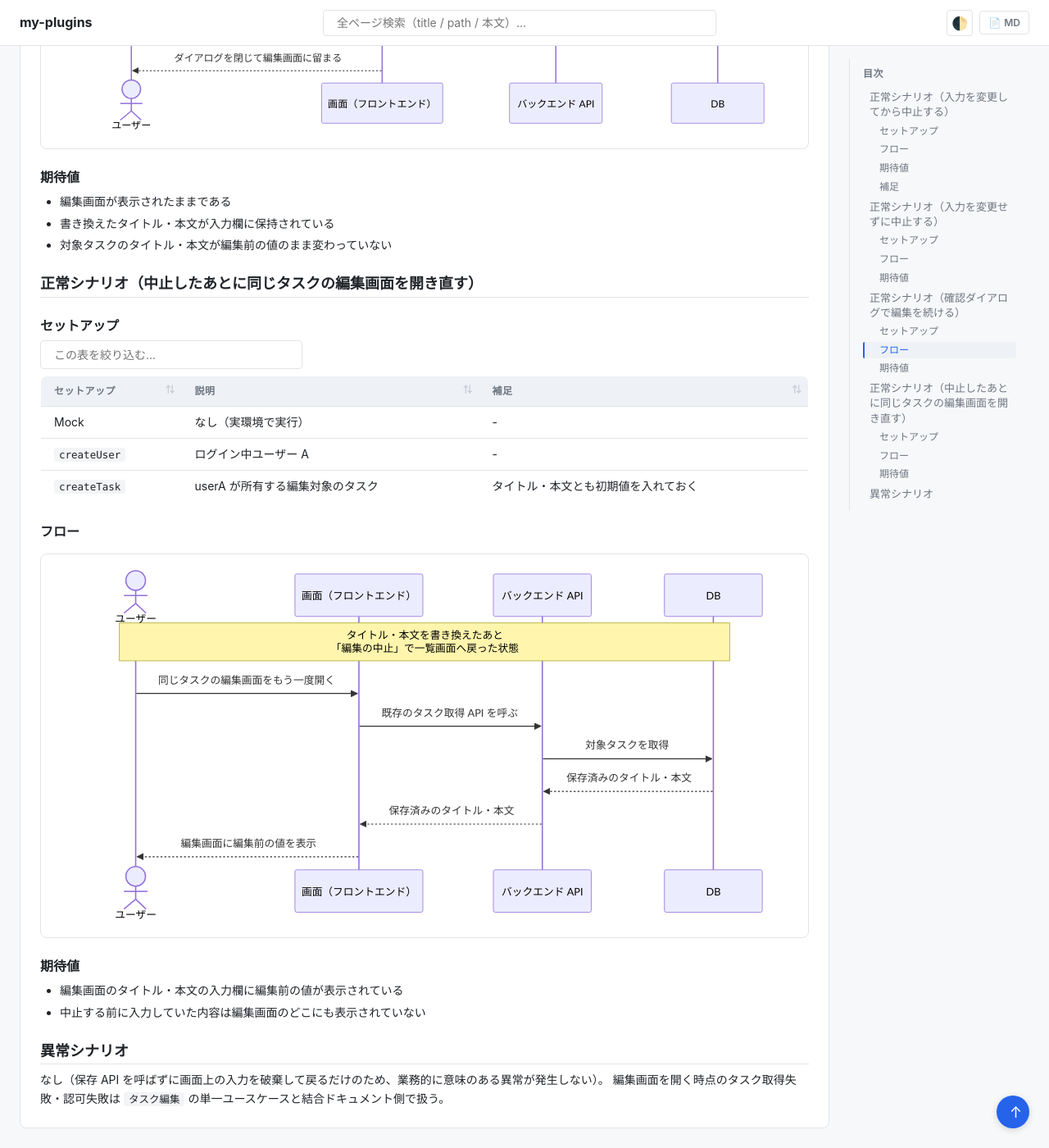
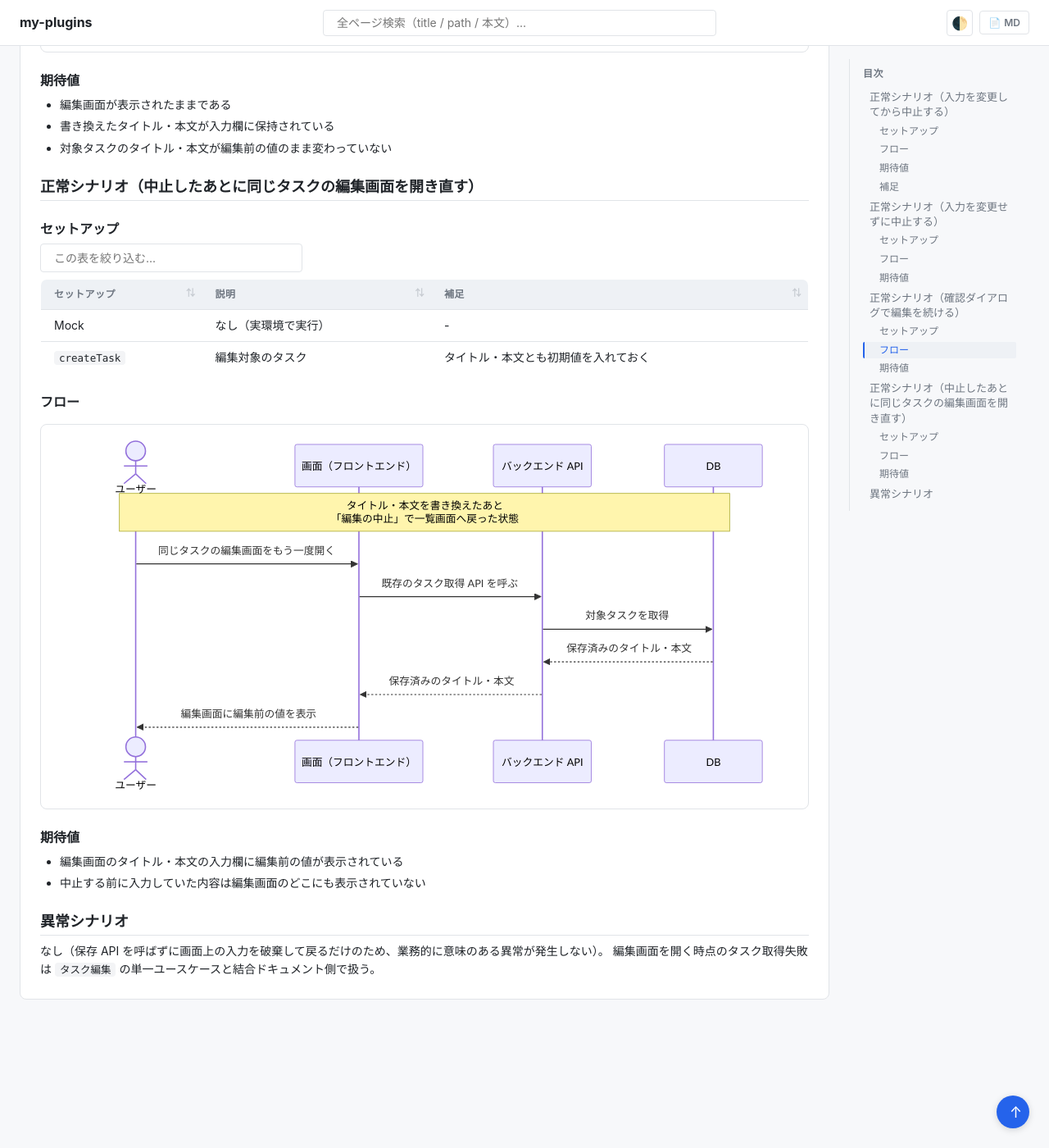
Before and after one commit to shuhei1101/ai-monitor-e2e, a Jekyll site: the page built from docs/wiki/設計図/シナリオ/単一ユースケース/タスク編集の中止.md, in a window 1280 px wide and 1400 px high, scrolled down 3315 px. Shown: the whole window at 82% size. Built offline with Jekyll 4.4.1, drawn with Linux system fonts in a browser that asks for light colours; our own code applies the rules of GitHub Pages for plain Markdown files; some of the changed text lies outside the part shown.

Commit message:
タスク編集の中止単一シナリオのセットアップと対応テストファイルを修正

```diff
--- a/docs/wiki/設計図/シナリオ/単一ユースケース/タスク編集の中止.md
+++ b/docs/wiki/設計図/シナリオ/単一ユースケース/タスク編集の中止.md
@@ -3,7 +3,7 @@
 タスク編集画面を開いているユーザーが、入力した変更を保存せずに編集を中止してタスク一覧画面へ戻る単一ユースケース。
 保存 API を呼ばずに画面上の入力内容だけを破棄するため、対象タスクの内容は編集前のまま保持される。
 
-- 対応テストファイル: `tests/e2e/単一ユースケース/task_edit_cancel.spec.ts`
+- 対応テストファイル: `tests/e2e/single_usecase/test_task_edit_cancel.py`
 
 ## 正常シナリオ（入力を変更してから中止する）
 
@@ -12,8 +12,7 @@
 | セットアップ | 説明 | 補足 |
 | --- | --- | --- |
 | Mock | なし（実環境で実行） | - |
-| `createUser` | ログイン中ユーザー A | - |
-| `createTask` | userA が所有する編集対象のタスク | タイトル・本文とも初期値を入れておく |
+| `createTask` | 編集対象のタスク | タイトル・本文とも初期値を入れておく |
 
 ### フロー
 
@@ -56,8 +55,7 @@
 | セットアップ | 説明 | 補足 |
 | --- | --- | --- |
 | Mock | なし（実環境で実行） | - |
-| `createUser` | ログイン中ユーザー A | - |
-| `createTask` | userA が所有する編集対象のタスク | タイトル・本文とも初期値を入れておく |
+| `createTask` | 編集対象のタスク | タイトル・本文とも初期値を入れておく |
 
 ### フロー
 
@@ -92,8 +90,7 @@
 | セットアップ | 説明 | 補足 |
 | --- | --- | --- |
 | Mock | なし（実環境で実行） | - |
-| `createUser` | ログイン中ユーザー A | - |
-| `createTask` | userA が所有する編集対象のタスク | タイトル・本文とも初期値を入れておく |
+| `createTask` | 編集対象のタスク | タイトル・本文とも初期値を入れておく |
 
 ### フロー
 
@@ -130,8 +127,7 @@
 | セットアップ | 説明 | 補足 |
 | --- | --- | --- |
 | Mock | なし（実環境で実行） | - |
-| `createUser` | ログイン中ユーザー A | - |
-| `createTask` | userA が所有する編集対象のタスク | タイトル・本文とも初期値を入れておく |
+| `createTask` | 編集対象のタスク | タイトル・本文とも初期値を入れておく |
 
 ### フロー
 
@@ -159,4 +155,4 @@
 ## 異常シナリオ
 
 なし（保存 API を呼ばずに画面上の入力を破棄して戻るだけのため、業務的に意味のある異常が発生しない）。
-編集画面を開く時点のタスク取得失敗・認可失敗は `タスク編集` の単一ユースケースと結合ドキュメント側で扱う。
+編集画面を開く時点のタスク取得失敗は `タスク編集` の単一ユースケースと結合ドキュメント側で扱う。
```
